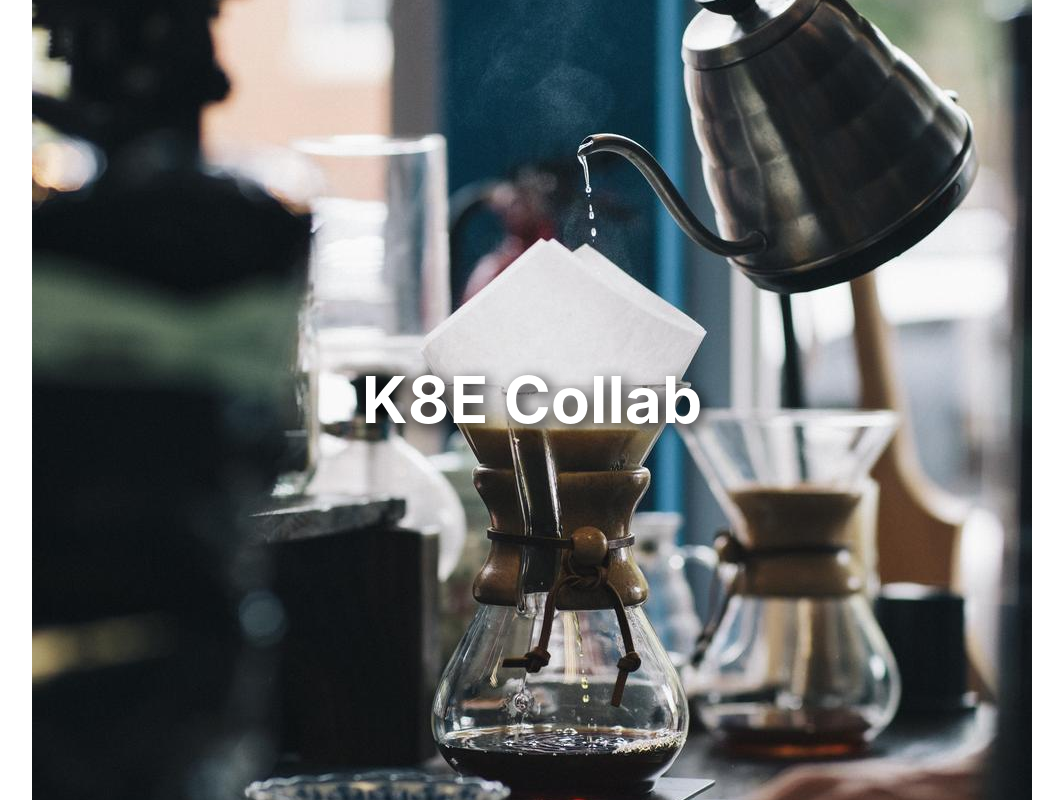
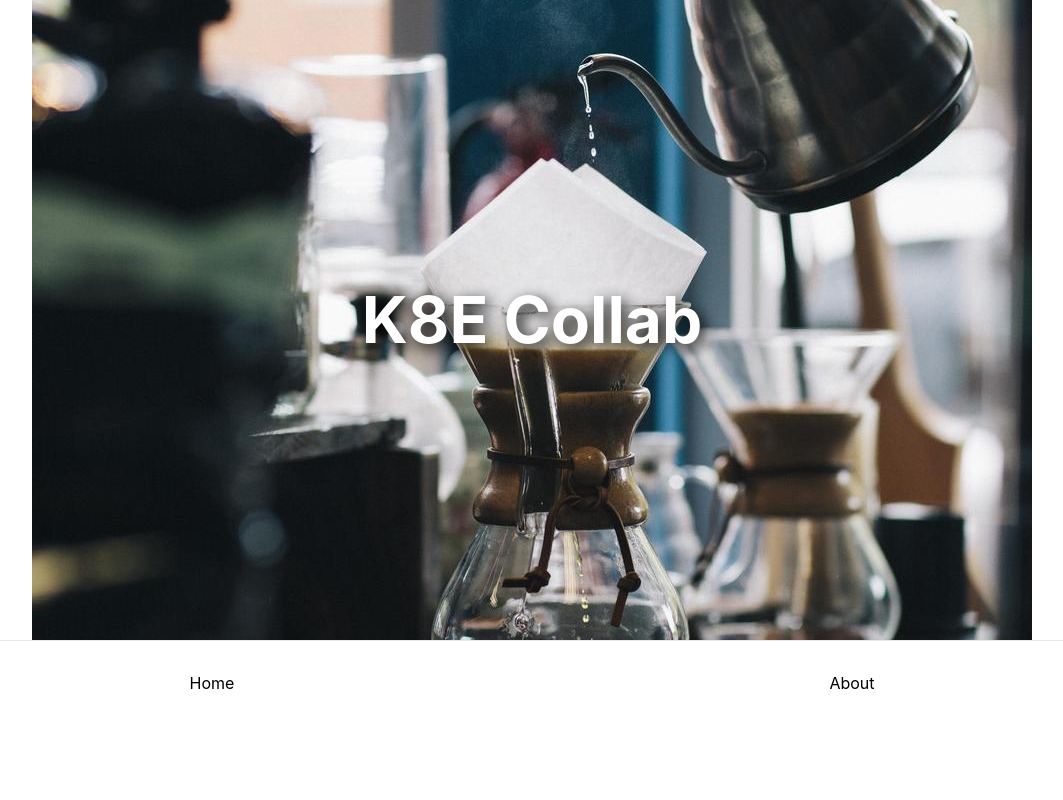
Before and after one commit to yamori/k8e-collab, a Next.js app: page / in a window 1280 px wide. Shown: the whole page, without its empty margins (108-1171 px from the left). Built offline with nearby package versions, Linux system fonts and the light colour scheme.

Commit message:
created an about page generalized the Header and Footer to the components dir, and rendering via a Layout

```diff
--- /dev/null
+++ b/components/Footer.js
@@ -0,0 +1,15 @@
+import Link from 'next/link'
+import styles from '../styles/Home.module.css'
+
+const Footer = () => (
+    <footer className={styles.footer}>
+        <Link href="/">
+            <a>Home</a>
+        </Link>
+        <Link href="/about">
+            <a>About</a>
+        </Link>
+    </footer>
+);
+
+export default Footer;
--- /dev/null
+++ b/components/Header.js
@@ -0,0 +1,11 @@
+import Head from 'next/head'
+
+const Header = () => (
+<Head>
+    <title>K8E Collab</title>
+    <meta name="description" content="K8E Collab" />
+    <link rel="icon" href="/favicon.ico" />
+</Head>
+);
+
+export default Header;
--- /dev/null
+++ b/components/Layout.js
@@ -0,0 +1,29 @@
+// components/Layout.js
+
+import Header from "./Header";
+import Footer from "./Footer";
+
+const layoutStyle = {
+  display: "flex",
+  flexDirection: "column",
+  height: "100%",
+  width: "100%"
+};
+
+const contentStyle = {
+  flex: 1,
+  display: "flex",
+  flexDirection: "column"
+};
+
+const Layout = props => (
+  <div className="Layout" style={layoutStyle}>
+    <Header />
+    <div className="Content" style={contentStyle}>
+      {props.children}
+    </div>
+    <Footer />
+  </div>
+);
+
+export default Layout;
--- a/pages/index.js
+++ b/pages/index.js
@@ -1,21 +1,17 @@
-import Head from 'next/head'
-import Image from 'next/image'
+import Layout from "../components/Layout";
+import Link from 'next/link'
 import styles from '../styles/Home.module.css'
 
 export default function Home() {
   return (
+    <Layout>
     <div className={styles.container}>
-      <Head>
-        <title>K8E Collab</title>
-        <meta name="description" content="K8E Collab" />
-        <link rel="icon" href="/favicon.ico" />
-      </Head>
-
       <main className={styles.main}>
         <h1 className={styles.title}>
           <a href="https://github.com/yamori/k8e-collab">K8E Collab</a>
         </h1>
       </main>
     </div>
+    </Layout>
   )
 }
--- a/styles/Home.module.css
+++ b/styles/Home.module.css
@@ -3,7 +3,7 @@
 }
 
 .main {
-  min-height: 100vh;
+  min-height: 80vh;
   padding: 4rem 0;
   flex: 1;
   display: flex;
```
Also changed, not shown: pages/about/index.js (added, +13 -0 lines).
